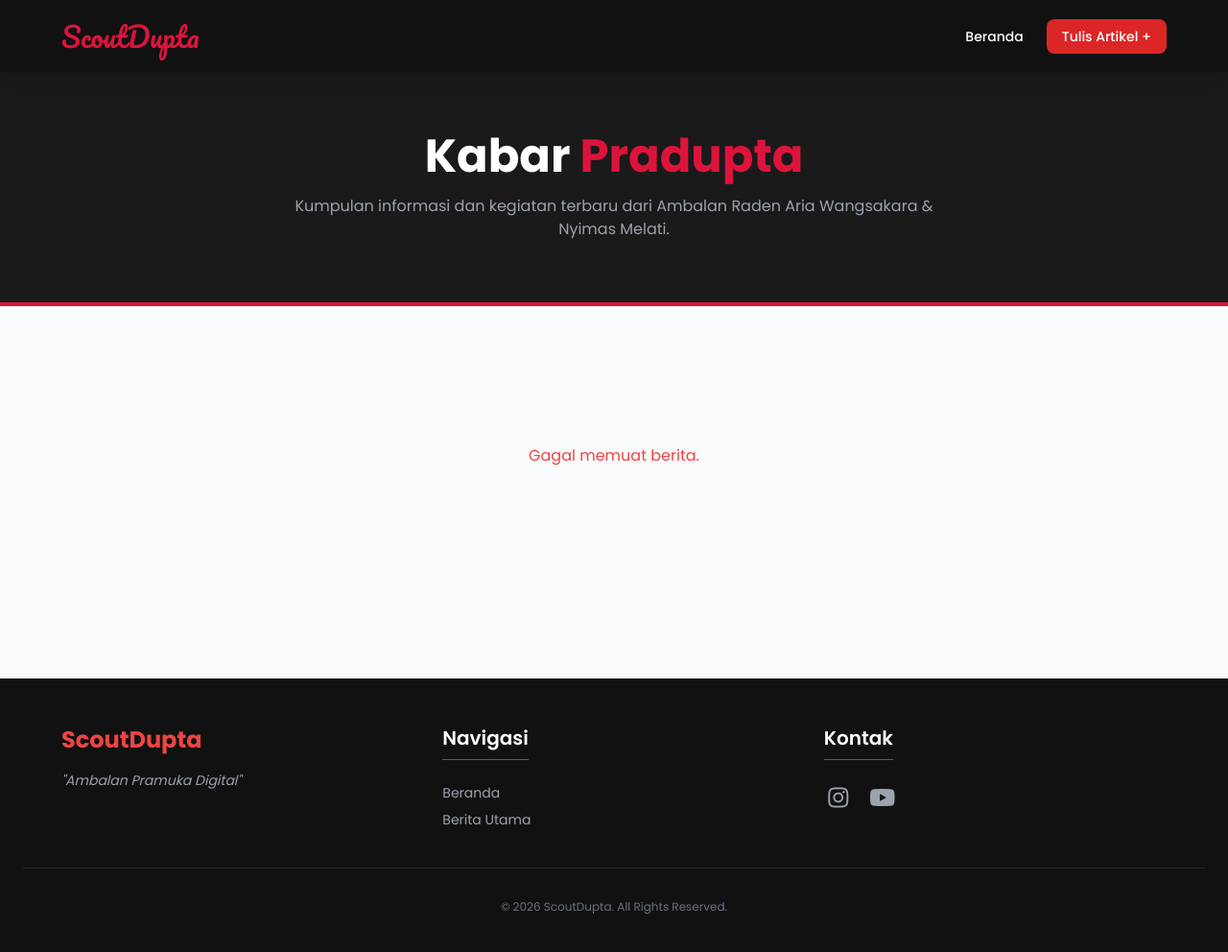
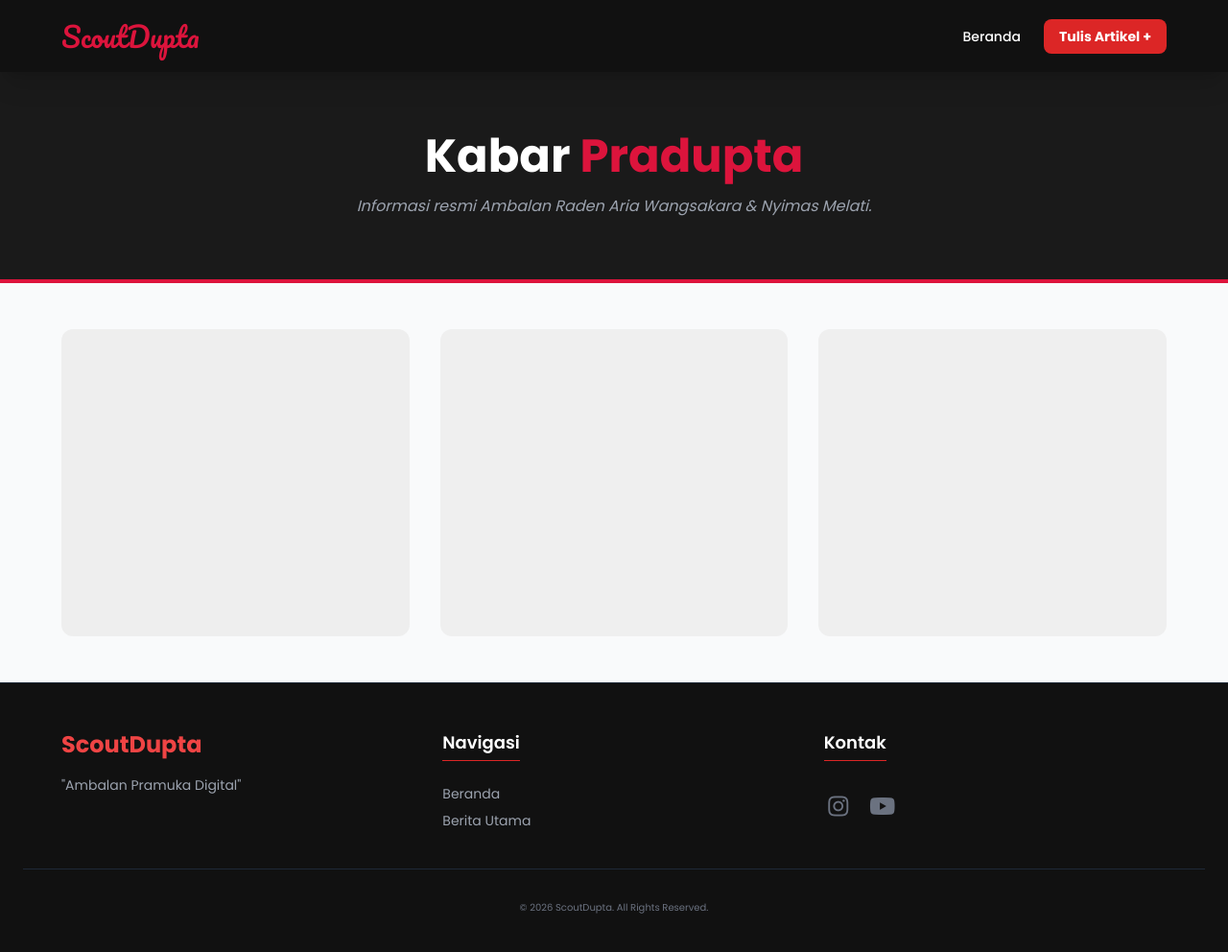
Before and after one commit to pradupta/web, a Jekyll site: the page berita.html, which Jekyll copies as it is, in a window 1280 px wide and 1001 px high. Shown: the top 992 px of the window at 96% size. Built offline with Jekyll 4.4.1, drawn with Linux system fonts in a browser that asks for light colours; nearby versions of some CDN libraries.

Commit message:
Update berita.html

```diff
--- a/berita.html
+++ b/berita.html
@@ -6,80 +6,79 @@
   <title>Semua Berita | ScoutDupta</title>
 
   <link rel="stylesheet" href="https://cdn.jsdelivr.net/npm/@fortawesome/fontawesome-free/css/all.min.css">
-  <link href="https://fonts.googleapis.com/css2?family=Pacifico&family=Ubuntu&family=Poppins:wght@300;400;500;600;700&display=swap" rel="stylesheet">
+  <link href="https://fonts.googleapis.com/css2?family=Pacifico&family=Poppins:wght@300;400;500;600;700&display=swap" rel="stylesheet">
   <link rel="icon" type="image/png" href="https://pradupta.github.io/web/img/logo.png">
-  <link rel="shortcut icon" href="https://pradupta.github.io/web/img/logo.png">
   <script src="https://cdn.tailwindcss.com"></script>
 
   <script>
-    tailwind.config = {
-      theme: { extend: { colors: { crimson: '#DC143C' } } }
-    }
+    tailwind.config = { theme: { extend: { colors: { crimson: '#DC143C' } } } }
   </script>
 
   <style>
-    body { font-family: 'Poppins', sans-serif; scroll-behavior: smooth; }
+    body { font-family: 'Poppins', sans-serif; background-color: #f9fafb; }
     .logo-text { font-family: 'Pacifico', cursive; font-size: 1.8rem; color: #DC143C; }
     .sticky-nav { position: sticky; top: 0; z-index: 1000; background-color: #111; }
-    .news-card { transition: all 0.3s ease; height: 100%; display: flex; flex-direction: column; }
-    .news-card:hover { transform: translateY(-5px); }
+    .news-card { transition: all 0.3s ease; display: flex; flex-direction: column; background: white; border-radius: 12px; overflow: hidden; border: 1px solid #eee; }
+    .news-card:hover { transform: translateY(-5px); box-shadow: 0 10px 20px rgba(0,0,0,0.05); }
     .line-clamp-2 { display: -webkit-box; -webkit-line-clamp: 2; -webkit-box-orient: vertical; overflow: hidden; }
     .line-clamp-3 { display: -webkit-box; -webkit-line-clamp: 3; -webkit-box-orient: vertical; overflow: hidden; }
-    footer { background: #111; color: #fff; }
+    .skeleton { background: #eee; border-radius: 12px; animation: pulse 1.5s infinite; }
+    @keyframes pulse { 0%, 100% { opacity: 1; } 50% { opacity: .5; } }
   </style>
 </head>
-<body class="bg-gray-50 text-black flex flex-col min-h-screen">
+<body class="flex flex-col min-h-screen">
 
   <nav class="sticky-nav text-white px-6 py-4 shadow-xl">
     <div class="max-w-6xl mx-auto flex justify-between items-center">
       <div class="logo-text">ScoutDupta</div>
-      <ul class="flex gap-6 items-center text-sm font-medium">
+      <ul class="flex gap-6 text-sm font-medium">
         <li><a href="index.html" class="hover:text-red-500 transition">Beranda</a></li>
-        <li><a href="loginartikel.html" class="bg-red-600 px-4 py-2 rounded-lg hover:bg-white hover:text-red-600 transition">Tulis Artikel +</a></li>
+        <li><a href="loginartikel.html" class="bg-red-600 px-4 py-2 rounded-lg hover:bg-white hover:text-red-600 transition font-bold">Tulis Artikel +</a></li>
       </ul>
     </div>
   </nav>
 
   <header class="bg-[#1a1a1a] text-white py-16 px-6 text-center border-b-4 border-crimson">
     <h1 class="text-4xl md:text-5xl font-extrabold mb-4">Kabar <span class="text-crimson">Pradupta</span></h1>
-    <p class="text-gray-400 max-w-2xl mx-auto">Kumpulan informasi dan kegiatan terbaru dari Ambalan Raden Aria Wangsakara & Nyimas Melati.</p>
+    <p class="text-gray-400 max-w-2xl mx-auto italic">Informasi resmi Ambalan Raden Aria Wangsakara & Nyimas Melati.</p>
   </header>
 
-  <section class="py-16 px-6 flex-grow">
+  <main class="py-12 px-6 flex-grow">
     <div class="max-w-6xl mx-auto">
 
-      <div id="loading" class="text-center py-20">
-        <div class="animate-spin rounded-full h-12 w-12 border-t-4 border-crimson mx-auto mb-4"></div>
-        <p class="text-gray-500">Berita Sedang di Proses</p>
+      <div id="loading-skeleton" class="grid grid-cols-1 md:grid-cols-2 lg:grid-cols-3 gap-8">
+        <div class="skeleton h-80 w-full"></div>
+        <div class="skeleton h-80 w-full hidden md:block"></div>
+        <div class="skeleton h-80 w-full hidden lg:block"></div>
       </div>
 
       <div id="news-container" class="grid grid-cols-1 md:grid-cols-2 lg:grid-cols-3 gap-8 hidden"></div>
 
     </div>
-  </section>
+  </main>
 
-  <footer class="py-12 px-6 mt-10">
-    <div class="max-w-6xl mx-auto grid grid-cols-1 md:grid-cols-3 gap-10">
+  <footer class="py-12 px-6 bg-[#111] text-white border-t border-gray-800">
+    <div class="max-w-6xl mx-auto grid grid-cols-1 md:grid-cols-3 gap-10 text-center md:text-left">
       <div>
         <h3 class="text-2xl font-bold mb-4 text-red-500">ScoutDupta</h3>
-        <p class="text-gray-400 text-sm italic">"Ambalan Pramuka Digital"</p>
+        <p class="text-gray-400 text-sm">"Ambalan Pramuka Digital"</p>
       </div>
       <div>
-        <h3 class="text-xl font-semibold mb-4 border-b border-red-600 pb-2 inline-block">Navigasi</h3>
+        <h3 class="text-lg font-semibold mb-4 border-b border-red-600 pb-1 inline-block">Navigasi</h3>
         <ul class="text-gray-400 text-sm space-y-2 mt-2">
           <li><a href="index.html" class="hover:text-white transition">Beranda</a></li>
           <li><a href="berita.html" class="hover:text-white transition">Berita Utama</a></li>
         </ul>
       </div>
       <div>
-        <h3 class="text-xl font-semibold mb-4 border-b border-red-600 pb-2 inline-block">Kontak</h3>
-        <div class="flex gap-4 mt-2 text-2xl">
-          <a href="#" class="text-gray-400 hover:text-red-500"><i class="fab fa-instagram"></i></a>
-          <a href="#" class="text-gray-400 hover:text-red-500"><i class="fab fa-youtube"></i></a>
+        <h3 class="text-lg font-semibold mb-4 border-b border-red-600 pb-1 inline-block">Kontak</h3>
+        <div class="flex justify-center md:justify-start gap-4 mt-4 text-2xl">
+          <a href="#" class="text-gray-500 hover:text-red-500"><i class="fab fa-instagram"></i></a>
+          <a href="#" class="text-gray-500 hover:text-red-500"><i class="fab fa-youtube"></i></a>
         </div>
       </div>
     </div>
-    <div class="text-center mt-10 pt-8 border-t border-gray-800 text-gray-500 text-xs">
+    <div class="text-center mt-10 pt-8 border-t border-gray-800 text-gray-500 text-[10px]">
       &copy; 2026 ScoutDupta. All Rights Reserved.
     </div>
   </footer>
@@ -87,61 +86,77 @@
   <script>
     const scriptURL = 'https://script.google.com/macros/s/AKfycbyueNjbiYgaR3ePZfPvTc3t9InJGyWW709buzYXwr7ZDI61_H3ozfhAMo-whXrukmeG4g/exec';
 
-    async function fetchNews() {
+    async function init() {
+      const container = document.getElementById('news-container');
+      const skeleton = document.getElementById('loading-skeleton');
+
+      // 1. Tampilkan Cache (Jika ada)
+      const cached = localStorage.getItem('all_news');
+      if (cached) render(JSON.parse(cached));
+
+      // 2. Ambil Data Fresh dari App Script
       try {
-        // Menggunakan fetch sederhana seperti kode lama kamu yang berhasil
         const response = await fetch(scriptURL);
         const data = await response.json();
+
+        if (data && data.length > 0) {
+          localStorage.setItem('all_news', JSON.stringify(data));
+          render(data);
+        }
+      } catch (e) {
+        console.error("Gagal ambil data");
+      }
+    }
+
+    function render(data) {
       const container = document.getElementById('news-container');
-        const loading = document.getElementById('loading');
+      const skeleton = document.getElementById('loading-skeleton');
 
       container.innerHTML = '';
 
-        // Menggunakan loop forEach sederhana tanpa reverse dulu untuk tes stabilitas
+      // KARENA APP SCRIPT SUDAH MELAKUKAN DATA.REVERSE(),
+      // KITA TAMPILKAN SECARA NORMAL (Lurus)
       data.forEach((row, index) => {
-          const rawDate = row[0];
-          const formattedDate = new Date(rawDate).toLocaleDateString('id-ID', {
-            day: 'numeric',
-            month: 'long',
-            year: 'numeric'
+        if(!row[1]) return; // Lewati baris kosong
+
+        // Hitung ID asli untuk detail.html
+        // Karena data dari App Script dibalik, baris pertama (index 0) di JSON
+        // sebenarnya adalah baris terakhir di Spreadsheet.
+        const originalId = (data.length - 1) - index;
+
+        const date = new Date(row[0]).toLocaleDateString('id-ID', {
+          day: 'numeric', month: 'long', year: 'numeric'
         });
 
         const slug = row[1].toLowerCase().replace(/ /g, '-').replace(/[^\w-]+/g, '');
 
         const card = `
-            <div class="news-card bg-white rounded-xl overflow-hidden shadow-md border border-gray-100 flex flex-col">
-              <div class="relative h-52 overflow-hidden">
-                <img src="${row[4] || 'https://via.placeholder.com/600x400?text=ScoutDupta'}"
-                     class="w-full h-full object-cover" alt="Cover Berita">
+          <div class="news-card">
+            <div class="h-52 overflow-hidden bg-gray-200">
+              <img src="${row[4] || 'https://via.placeholder.com/600x400'}" class="w-full h-full object-cover">
             </div>
             <div class="p-6 flex flex-col flex-grow">
-                <div class="text-[11px] text-crimson font-bold mb-2 uppercase tracking-wider">
-                  <i class="far fa-calendar-alt mr-1"></i> ${formattedDate}
-                </div>
-                <h3 class="font-bold text-lg mb-2 text-gray-800 line-clamp-2">${row[1]}</h3>
+              <span class="text-[10px] text-crimson font-bold uppercase mb-2 italic">
+                <i class="far fa-calendar-alt mr-1"></i> ${date}
+              </span>
+              <h3 class="font-bold text-gray-800 mb-2 line-clamp-2 leading-tight">${row[1]}</h3>
               <p class="text-gray-500 text-sm mb-4 line-clamp-3">${row[3]}</p>
               <div class="mt-auto">
-                  <a href="detail.html?post=${slug}&id=${index}"
-                     class="text-crimson font-bold text-sm hover:underline flex items-center">
-                     Baca Selengkapnya <i class="fas fa-arrow-right ml-2 text-xs"></i>
+                <a href="detail.html?post=${slug}&id=${originalId}" class="text-crimson font-bold text-sm hover:underline">
+                  Baca Selengkapnya →
                 </a>
               </div>
             </div>
           </div>
         `;
-          container.innerHTML += card;
+        container.insertAdjacentHTML('beforeend', card);
       });
 
-        loading.classList.add('hidden');
+      skeleton.classList.add('hidden');
       container.classList.remove('hidden');
-
-      } catch (error) {
-        console.error('Error fetching news:', error);
-        document.getElementById('loading').innerHTML = `<p class="text-red-500">Gagal memuat berita.</p>`;
-      }
     }
 
-    window.onload = fetchNews;
+    init();
   </script>
 </body>
 </html>
```
Lines whose indentation alone changed are shown as unchanged.
